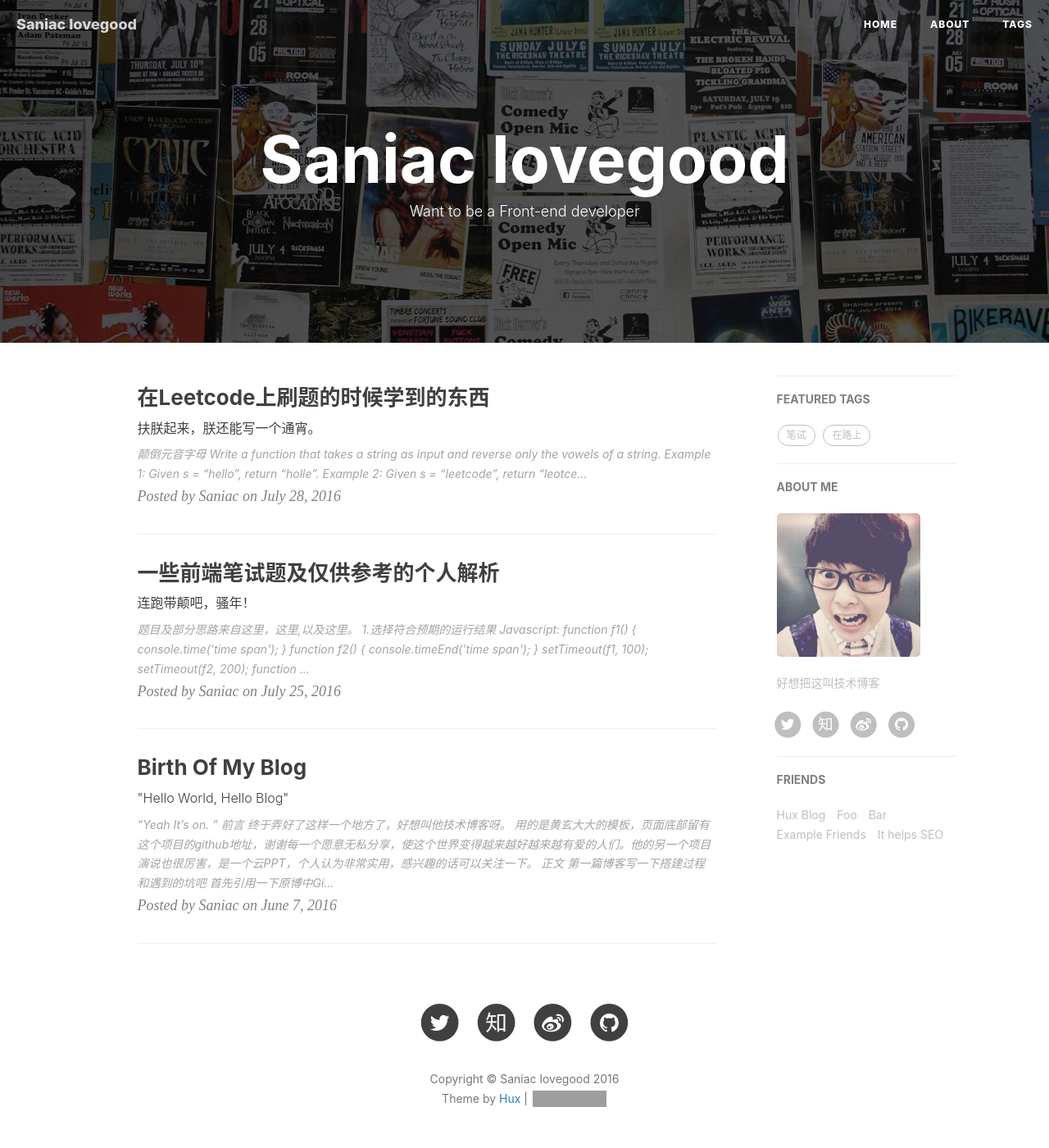
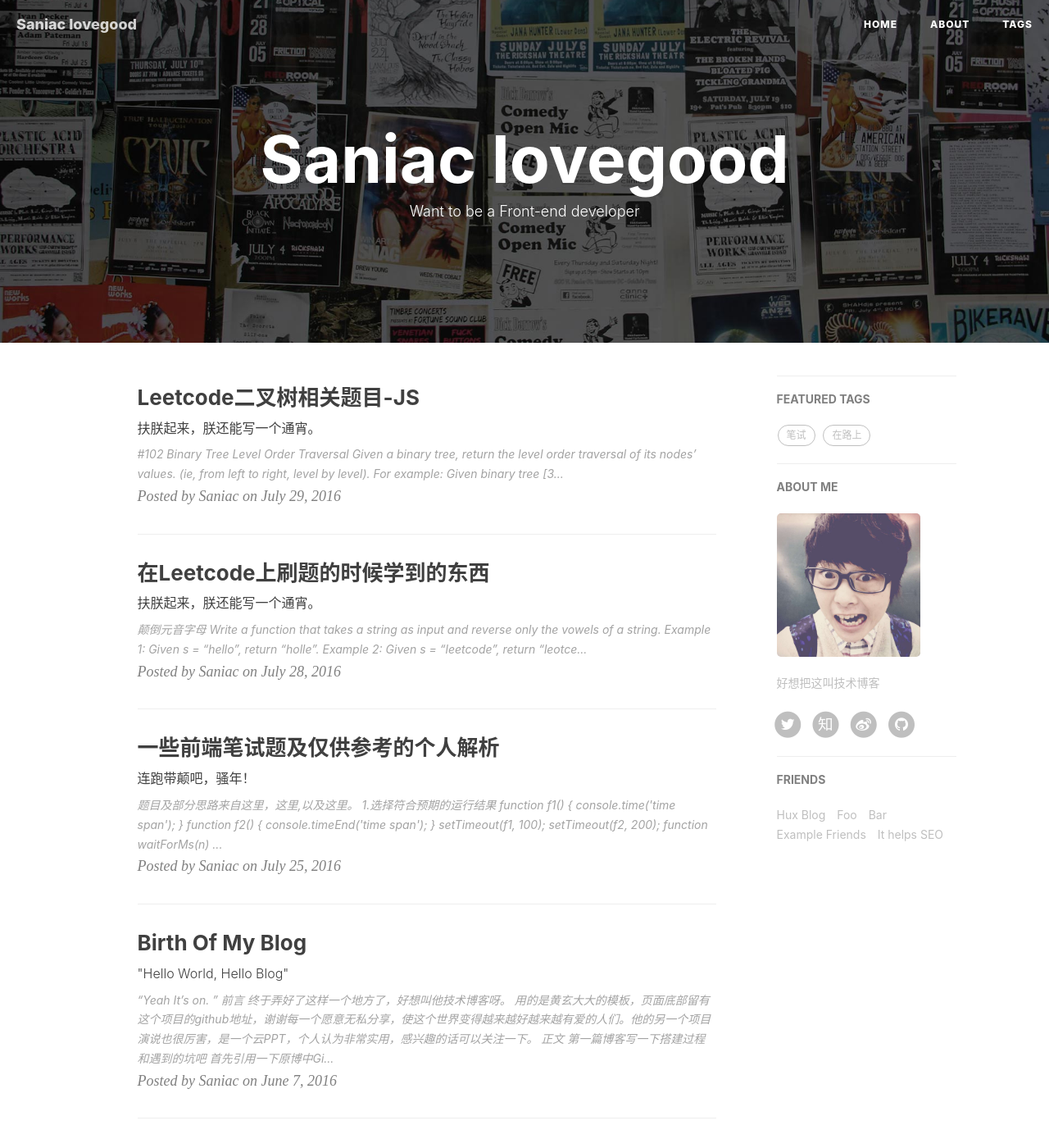
Before and after one commit to SnailSword/SnailSword.github.io, a Jekyll site: the page built from index.html, in a window 1280 px wide and 1400 px high. Shown: the whole window at 82% size. Built offline with Jekyll 4.4.1, drawn with Linux system fonts in a browser that asks for light colours; nearby versions of some CDN libraries; the list of posts is cut into pages by our own code; comment, search, counter and statistics services are not loaded; some of the changed lines change nothing that is shown; grey boxes are pictures that could not be loaded.

Commit message:
更新博客
更新了二叉树以及改了几个格式不规范的代码块

````diff
--- a/_posts/2016-07-25-ali-ali-ali.markdown
+++ b/_posts/2016-07-25-ali-ali-ali.markdown
@@ -15,25 +15,25 @@ tags:
 
 ### 1.选择符合预期的运行结果 ###
 
-Javascript:
+```javascript
+function f1() {
+console.time('time span');
+}
 
-	function f1() {
-    console.time('time span');
-	}
+function f2() {
+console.timeEnd('time span');
+}
 
-	function f2() {
-    console.timeEnd('time span');
-	}
+setTimeout(f1, 100);
+setTimeout(f2, 200);
 
-	setTimeout(f1, 100);
-	setTimeout(f2, 200);
+function waitForMs(n) {
+	var now = Date.now();
+    while (Date.now() - now < n) {}
+}
 
-	function waitForMs(n) {
-    	var now = Date.now();
-	    while (Date.now() - now < n) {}
-	}
-
-	waitForMs(500);
+waitForMs(500);
+```
 
 a.time span:700.077ms
 
@@ -47,16 +47,18 @@ waitForMs函数要一直卡在那个循环等500ms。本来f1和f2要分别在10
 
 这里还有一个疑问，就是当我运行
 
-	function f1() {
-    console.time('time span');
-	}
+```javascript
+function f1() {
+console.time('time span');
+}
 
-	function f2() {
-    console.timeEnd('time span');
-	}
+function f2() {
+console.timeEnd('time span');
+}
 
-	setTimeout(f1, 100);
-	setTimeout(f2, 200);
+setTimeout(f1, 100);
+setTimeout(f2, 200);
+```
 
 的时候，在chrome里调试不知道为什么输出每次都比前一次多2ms,而且只运行这段代码之后再运行上面的全部代码就会没有输出，不知道是什么原因导致的。
 
@@ -72,19 +74,20 @@ d.false == undefined
 
 写一个小玩意看看js里这些蛋疼的'=='相关：
 
-	var Arr = [null,undefined,0,'0','',NaN,true,false];
-	var len = Arr.length;
-	for (var i in Arr){
-	    for(var j in Arr){
-	        if(Arr[i]==Arr[j]){
-	            console.log(Arr[i] + '==' + Arr[j]);
-	        }
-	        else{
-	            console.log(Arr[i] + '!=' + Arr[j]);
-	        }
-	    }
-	}
-
+```javascript
+var Arr = [null,undefined,0,'0','',NaN,true,false];
+var len = Arr.length;
+for (var i in Arr){
+    for(var j in Arr){
+        if(Arr[i]==Arr[j]){
+            console.log(Arr[i] + '==' + Arr[j]);
+        }
+        else{
+            console.log(Arr[i] + '!=' + Arr[j]);
+        }
+    }
+}
+```
 
 前两天看了一篇文章专门说'=='的文章:[通过一张简单的图，让你彻底地、永久地搞懂JS的==运算](https://segmentfault.com/a/1190000006012804?utm_source=tuicool&utm_medium=referral),他是这么解释null==undefined的:
 
@@ -96,16 +99,17 @@ d.false == undefined
 
 ### 3.选择符合预期的执行结果 ###
 
-	var name = 'World!';
-	(function () {
-	  if (typeof name === 'undefined') {
-	    var name = 'Jack';
-	    console.log('Goodbye ' + name);
-	  } else {
-	    console.log('Hello ' + name);
-	  }
-	})();
-
+```javascript
+var name = 'World!';
+(function () {
+  if (typeof name === 'undefined') {
+    var name = 'Jack';
+    console.log('Goodbye ' + name);
+  } else {
+    console.log('Hello ' + name);
+  }
+})();
+```
 
 
 a.Goodbye Jack
@@ -207,6 +211,7 @@ d选项中，第三个参数并不是表示是否支持而是表示绑定于哪
 
 ###5.预期的输出结果
 
+```javascript
      var foo = 1;
      function main(){
          alert(foo);
@@ -216,6 +221,7 @@ d选项中，第三个参数并不是表示是否支持而是表示绑定于哪
       }
      main();
      new main();
+```
 
 依次弹出 undefined 1 undefined undefined。
 
--- a/_posts/2016-07-25-javascript-exercise.markdown
+++ b/_posts/2016-07-26-javascript-exercise.markdown
@@ -32,25 +32,28 @@ tags:
 
 参考代码：
 
-	var reverseVowels = function(s) {
-	    var vowels = ['a','e','i','o','u'];
-	    vowels = vowels.concat(vowels.map(function(a){
-	        return a.toUpperCase();
-	    }));
-	    var toArr = s.split('');
-	    var len = toArr.length;
-	    var index1 = 0,index2 = len - 1;
-	    while(index1<index2){
-	    while((vowels.indexOf(toArr[index1])==-1)&&index1<len){
-	        index1++;
-	    }
-	    while((vowels.indexOf(toArr[index2])==-1)&&index2>-1){
-	        index2--;
-	    }
-	    if(index1>=index2){break;}
-	    [toArr[index1],toArr[index2]] = [toArr[index2],toArr[index1]];
-	    index1++;
-	    index2--;
-	    }
-	    return toArr.join('');
-	};
+
+```javascript
+var reverseVowels = function(s) {
+    var vowels = ['a','e','i','o','u'];
+    vowels = vowels.concat(vowels.map(function(a){
+        return a.toUpperCase();
+    }));
+    var toArr = s.split('');
+    var len = toArr.length;
+    var index1 = 0,index2 = len - 1;
+    while(index1<index2){
+    while((vowels.indexOf(toArr[index1])==-1)&&index1<len){
+        index1++;
+    }
+    while((vowels.indexOf(toArr[index2])==-1)&&index2>-1){
+        index2--;
+    }
+    if(index1>=index2){break;}
+    [toArr[index1],toArr[index2]] = [toArr[index2],toArr[index1]];
+    index1++;
+    index2--;
+    }
+    return toArr.join('');
+};
+```
--- /dev/null
+++ b/_posts/2016-07-29-Binary-Tree.markdown
@@ -0,0 +1,103 @@
+---
+layout:     post
+title:      "Leetcode二叉树相关题目-JS"
+subtitle:   "扶朕起来，朕还能写一个通宵。"
+date:       2016-07-29 17:11:00
+author:     "Saniac"
+header-img: "img/post-bg-js-version.jpg"
+catalog: true
+tags:
+    - 笔试
+    - 在路上
+---
+
+### #102 Binary Tree Level Order Traversal
+
+> Given a binary tree, return the level order traversal of its nodes' values. (ie, from left to right, level by level).
+>
+> For example:
+> Given binary tree [3,9,20,null,null,15,7],
+>
+>         3
+>        / \
+>       9  20
+>         /  \
+>        15   7
+>
+> return its level order traversal as:
+>
+>     [
+>       [3],
+>       [9,20],
+>       [15,7]
+>     ]
+
+我初来乍到不懂规矩，以为输入的是[3,9,20,null,null,15,7]这样一个数组，就写了一个先判断二叉树深度再把每一层扎堆的函数，我觉得有点创造性的地方就是__判断树的深度的时候，我把他的数组长度转成二进制字符串，然后求字符串长度了。__
+
+```javascript
+var levelOrder = function(root) {
+    var len = root.length;
+    Ejz = len.toString(2).length;
+    var res=[];
+    for(var i=0;i<Ejz-1;i++){
+        res.push(root.splice(0,Math.pow(2,i)));
+    }
+    res.push(root);
+    return res;
+};
+```
+
+后来发现他输入的是树的根节点，而且我也不是道他是怎么做到的，用`Object.prototype.toString.call()`显示出的是Object，但是return出来显示的是[3,9,20,null,null,15,7]这样的数组形式。
+
+搞清楚他数组里的每一个节点是`真·节点`之后，我仔细学习了一下二叉树的知识，然后牛客网上有个[免费试听的视频](http://www.nowcoder.com/courses/1/1/1)刚好讲了有行号信息的二叉树该怎么打印，讲得很清楚，虽然语速有点快，但是多听几遍还是能懂的(唯一不懂的就是不知道为啥讲这种数据结构的课要录着老师讲，明明可以多腾一半地方出来给板书和演示动画啥的)。
+
+正常优先广度的遍历，是每个节点进队列，然后出队列的时候它的子节点进队列。
+如果要带有行数信息，就定义两个变量，一个记录当前所打印行的最后一个节点(这里用的last)，一个要记录下一行的最后一个节点(这里用的nlast)，在出队列过程中，nlast指向每一个新入队列的节点，这样就可以使出队列时的当出到last的时候，nlast指向下一行的最后一个节点，然后再把nlast赋给last,说起来有点绕，还是看代码吧。
+
+```javascript
+/**
+ * Definition for a binary tree node.
+ * function TreeNode(val) {
+ *     this.val = val;
+ *     this.left = this.right = null;
+ * }
+ */
+/**
+ * @param {TreeNode} root
+ * @return {number[][]}
+ */
+var levelOrder = function(root) {
+    if(root){
+    var last = root;
+    var nlast;
+    var cur;
+    var queue = [];
+    var res = [[]];
+    queue.unshift(root);
+    while(queue.length>0){
+        cur = queue.pop();
+        res[res.length-1].push(cur);
+        var temp = [cur.left,cur.right];
+        for(var j in temp){
+            if(temp[j]){
+                queue.unshift(temp[j]);
+                nlast = temp[j];
+            }
+        }
+        if(cur===last){
+            res.push([]);
+            last = nlast;
+        }
+    }
+    if(res[res.length-1].length===0){
+        res.pop();
+    }
+    for(var i in res){
+        res[i]=res[i].map(function(item,index,array){
+            return item.val;
+        });
+    }
+    return res;}
+    return [];
+};
+```
````
